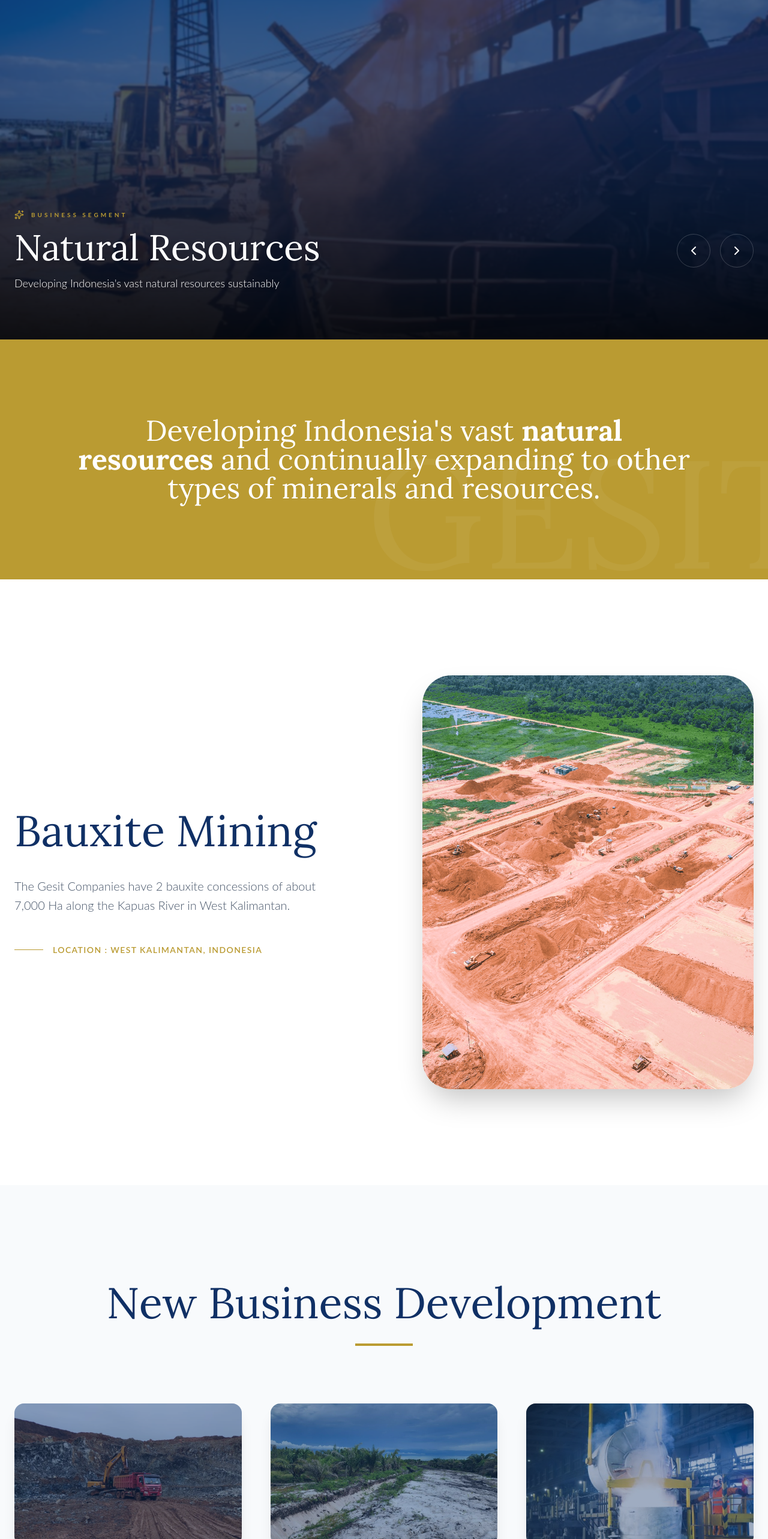
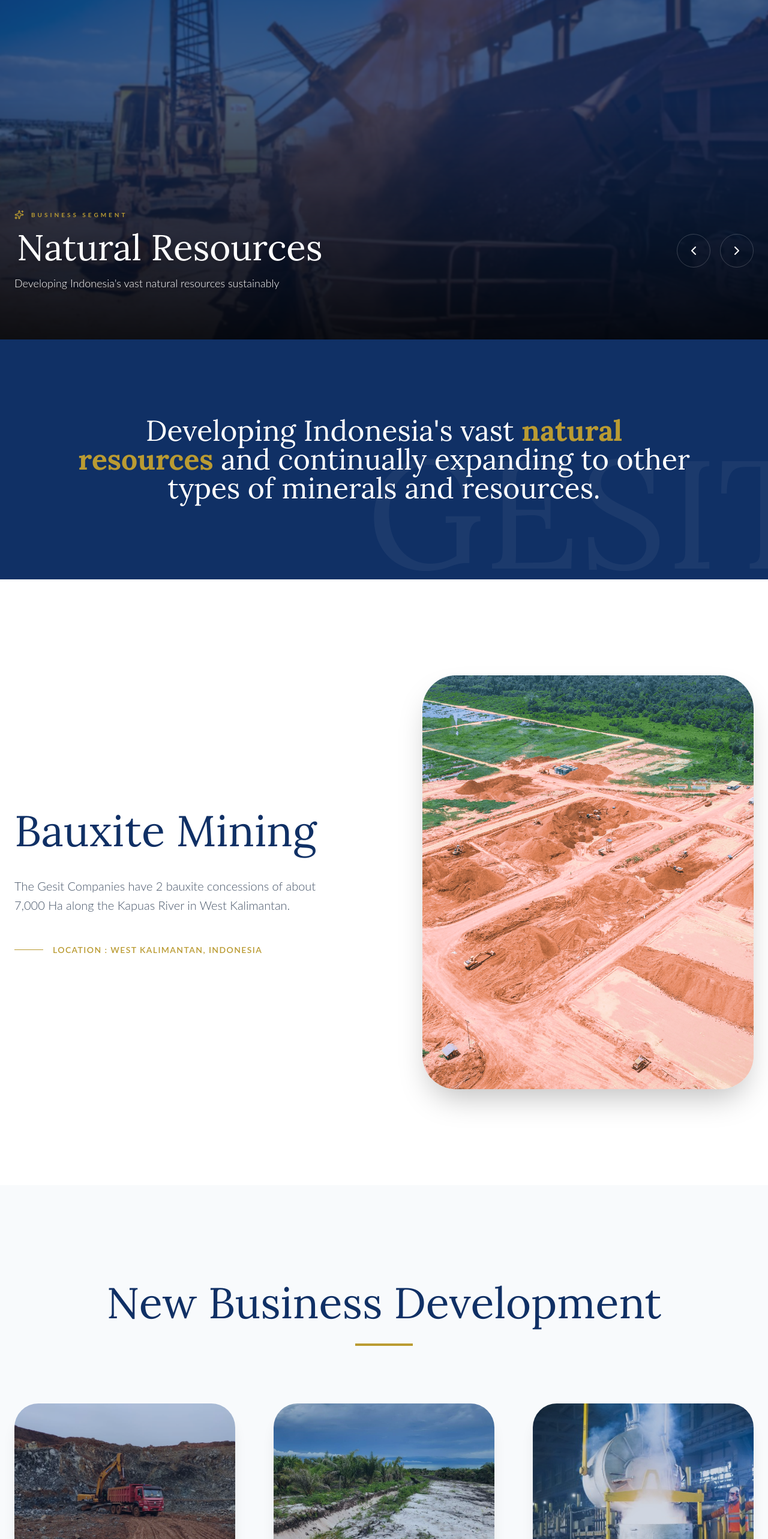
Before and after one commit to itdeptgesit/the-gesit-companies, a React (Vite) app: page /natural-resources in a window 1280 px wide. Shown: the part 234-2800 px from the top of the page at 60% size. Built offline with nearby package versions, Linux system fonts and the light colour scheme; no server answers; the database is empty; a web font is replaced by a local one.

Commit message:
Add files via upload

```diff
--- a/src/index.css
+++ b/src/index.css
@@ -10,11 +10,13 @@
   line-height: 1.5;
   font-weight: 400;
   scroll-behavior: smooth;
+  overflow-x: hidden;
 }
 
 body {
   margin: 0;
   min-height: 100vh;
+  overflow-x: hidden;
 }
 
 .font-display {
--- a/src/pages/ManufacturingPage.tsx
+++ b/src/pages/ManufacturingPage.tsx
@@ -115,7 +115,7 @@ const ManufacturingPage = () => {
                                         <Sparkles size={16} /> <span>Business Segment</span>
                                     </motion.div>
 
-                                    <h1 className="text-white text-5xl md:text-6xl font-display leading-[1.2] mb-0 pb-4 overflow-hidden drop-shadow-lg">
+                                    <h1 className="text-white text-3xl sm:text-4xl md:text-6xl font-display leading-[1.2] mb-0 pb-4 overflow-hidden drop-shadow-lg px-1">
                                         <motion.span
                                             initial={{ opacity: 0, y: 100 }}
                                             animate={{ opacity: 1, y: 0 }}
--- a/src/pages/NaturalResourcesPage.tsx
+++ b/src/pages/NaturalResourcesPage.tsx
@@ -130,7 +130,7 @@ const NaturalResourcesPage = () => {
                                         <Sparkles size={16} /> <span>Business Segment</span>
                                     </motion.div>
 
-                                    <h1 className="text-white text-5xl md:text-6xl font-display leading-[1.2] mb-0 pb-4 overflow-hidden drop-shadow-lg">
+                                    <h1 className="text-white text-3xl sm:text-4xl md:text-6xl font-display leading-[1.2] mb-0 pb-4 overflow-hidden drop-shadow-lg px-1">
                                         <motion.span
                                             initial={{ opacity: 0, y: 100 }}
                                             animate={{ opacity: 1, y: 0 }}
@@ -171,12 +171,12 @@ const NaturalResourcesPage = () => {
 
             </section>
 
-            {/* 2. High-Impact Gold Introduction Section */}
-            <section className="bg-[#BA9B32] py-24 md:py-32 relative overflow-hidden">
+            {/* 2. High-Impact Navy Introduction Section */}
+            <section className="bg-navy-deep py-24 md:py-32 relative overflow-hidden">
                 <div className="container mx-auto px-6 max-w-6xl relative z-10">
                     <motion.div {...fadeIn} className="text-white text-center">
                         <h2 className="text-2xl md:text-5xl font-display leading-[1.3] mb-0 max-w-5xl mx-auto font-light">
-                            Developing Indonesia's vast <span className="font-bold">natural resources</span> and continually expanding to other types of minerals and resources.
+                            Developing Indonesia's vast <span className="text-[#BA9B32] font-bold">natural resources</span> and continually expanding to other types of minerals and resources.
                         </h2>
                     </motion.div>
                 </div>
@@ -209,7 +209,7 @@ const NaturalResourcesPage = () => {
                                 initial={{ opacity: 0, scale: 0.95 }}
                                 whileInView={{ opacity: 1, scale: 1 }}
                                 transition={{ duration: 1 }}
-                                className="relative rounded-[3rem] overflow-hidden shadow-2xl aspect-[4/5] bg-slate-50"
+                                className="relative rounded-[3.5rem] overflow-hidden shadow-2xl aspect-[4/5] bg-slate-50"
                             >
                                 <ImageSlideshow images={[
                                     "/natural/bauxite_mining.jpg",
@@ -230,25 +230,32 @@ const NaturalResourcesPage = () => {
                         <div className="w-24 h-1 bg-[#BA9B32] mx-auto mt-8"></div>
                     </motion.div>
 
-                    <div className="grid grid-cols-1 md:grid-cols-3 gap-8 md:gap-12">
+                    <div className="grid grid-cols-1 md:grid-cols-3 gap-12 lg:gap-16">
                         {newBusinesses.map((biz, idx) => (
                             <motion.div
                                 key={idx}
                                 initial={{ opacity: 0, y: 30 }}
                                 whileInView={{ opacity: 1, y: 0 }}
                                 transition={{ duration: 0.8, delay: idx * 0.1 }}
-                                className="group cursor-pointer"
+                                className="group flex flex-col items-center"
                             >
-                                <div className="relative aspect-[16/10] overflow-hidden rounded-2xl shadow-xl mb-6">
+                                {/* Image Container - CSR Style */}
+                                <div className="relative aspect-[4/3] w-full overflow-hidden rounded-[2.5rem] shadow-xl mb-0">
                                     <img
                                         src={biz.image}
                                         alt={biz.title}
                                         className="w-full h-full object-cover transition-transform duration-700 group-hover:scale-110"
                                     />
-                                    <div className="absolute inset-0 bg-navy-deep/40 group-hover:bg-navy-deep/20 transition-colors"></div>
+                                    <div className="absolute inset-0 bg-navy-deep/20 group-hover:bg-navy-deep/10 transition-colors"></div>
                                 </div>
-                                <div className="bg-navy-deep p-6 text-center shadow-lg transform group-hover:-translate-y-2 transition-transform duration-500 min-h-[120px] flex items-center justify-center">
-                                    <h4 className="text-white text-lg font-display tracking-wide">{biz.title}</h4>
+
+                                {/* Connector Line */}
+                                <div className="w-px h-12 bg-gray-200 mx-auto"></div>
+
+                                {/* Content Box - CSR Style (Blue) */}
+                                <div className="bg-navy-deep p-8 rounded-[2.5rem] text-center shadow-xl w-full flex flex-col items-center justify-center min-h-[160px] transform group-hover:-translate-y-2 transition-transform duration-500">
+                                    <h4 className="text-white text-xl md:text-2xl font-display tracking-wide leading-snug">{biz.title}</h4>
+                                    <div className="w-12 h-0.5 bg-white/20 mt-4"></div>
                                 </div>
                             </motion.div>
                         ))}
--- a/src/pages/PropertyPage.tsx
+++ b/src/pages/PropertyPage.tsx
@@ -133,7 +133,7 @@ const PropertyPage = () => {
                                     <Sparkles size={16} /> <span>Business Segment</span>
                                 </motion.div>
 
-                                <h1 className="text-white text-5xl md:text-6xl font-display leading-[1.2] mb-0 pb-4 overflow-hidden drop-shadow-lg">
+                                <h1 className="text-white text-3xl sm:text-4xl md:text-6xl font-display leading-[1.2] mb-0 pb-4 overflow-hidden drop-shadow-lg px-1">
                                     <motion.span
                                         initial={{ opacity: 0, y: 100 }}
                                         animate={{ opacity: 1, y: 0 }}
--- a/src/pages/TradingServicePage.tsx
+++ b/src/pages/TradingServicePage.tsx
@@ -115,7 +115,7 @@ const TradingServicePage = () => {
                                         <Sparkles size={16} /> <span>Business Segment</span>
                                     </motion.div>
 
-                                    <h1 className="text-white text-5xl md:text-6xl font-display leading-[1.2] mb-0 pb-4 overflow-hidden drop-shadow-lg">
+                                    <h1 className="text-white text-3xl sm:text-4xl md:text-6xl font-display leading-[1.2] mb-0 pb-4 overflow-hidden drop-shadow-lg px-1">
                                         <motion.span
                                             initial={{ opacity: 0, y: 100 }}
                                             animate={{ opacity: 1, y: 0 }}
```
